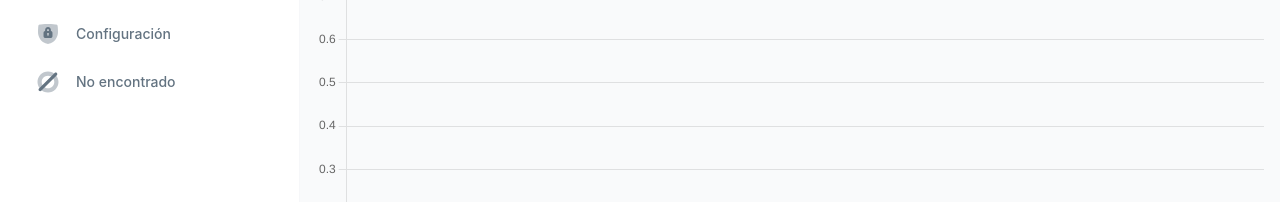
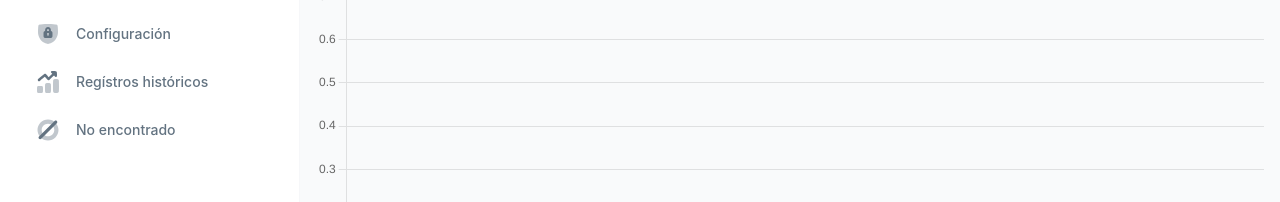
Before and after one commit to UNPSJB/RMA-grupo-3, a React (Vite) app in the folder frontend/: page / in a window 1280 px wide. Shown: the part 344-546 px from the top of the page. Built offline with nearby package versions, Linux system fonts and the light colour scheme; no server answers.

Commit message:
sprint 1 el regreso

```diff
--- a/frontend/src/layouts/config-nav-dashboard.tsx
+++ b/frontend/src/layouts/config-nav-dashboard.tsx
@@ -39,6 +39,11 @@ export const navData = [
     icon: icon('ic-lock'),
   },
   {
+    title: 'Regístros históricos',
+    path: '/404', // acá deberia acceder a la base y tener una lista con todos los datos cargados hasta el momento.
+    icon: icon('ic-analytics'),
+  },
+  {
     title: 'No encontrado',
     path: '/404',
     icon: icon('ic-disabled'),
```
